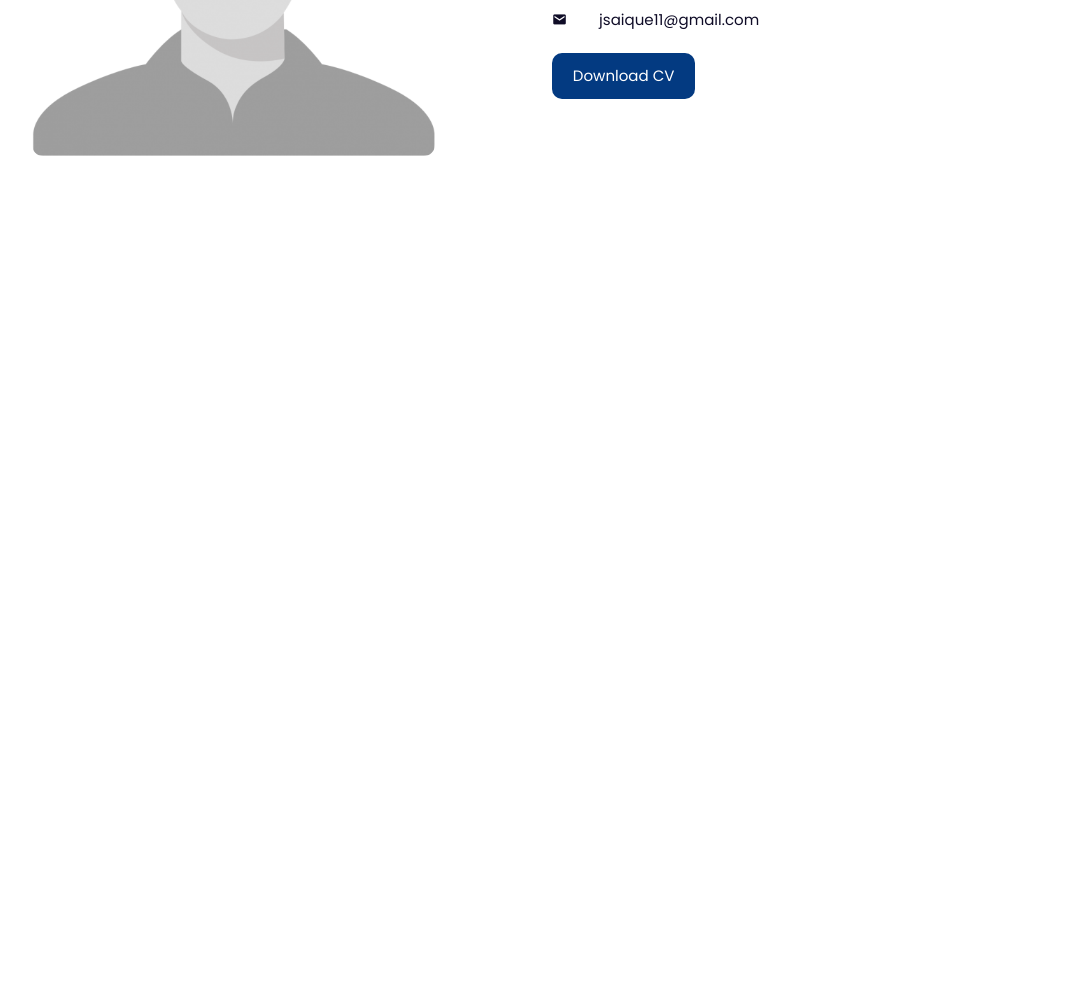
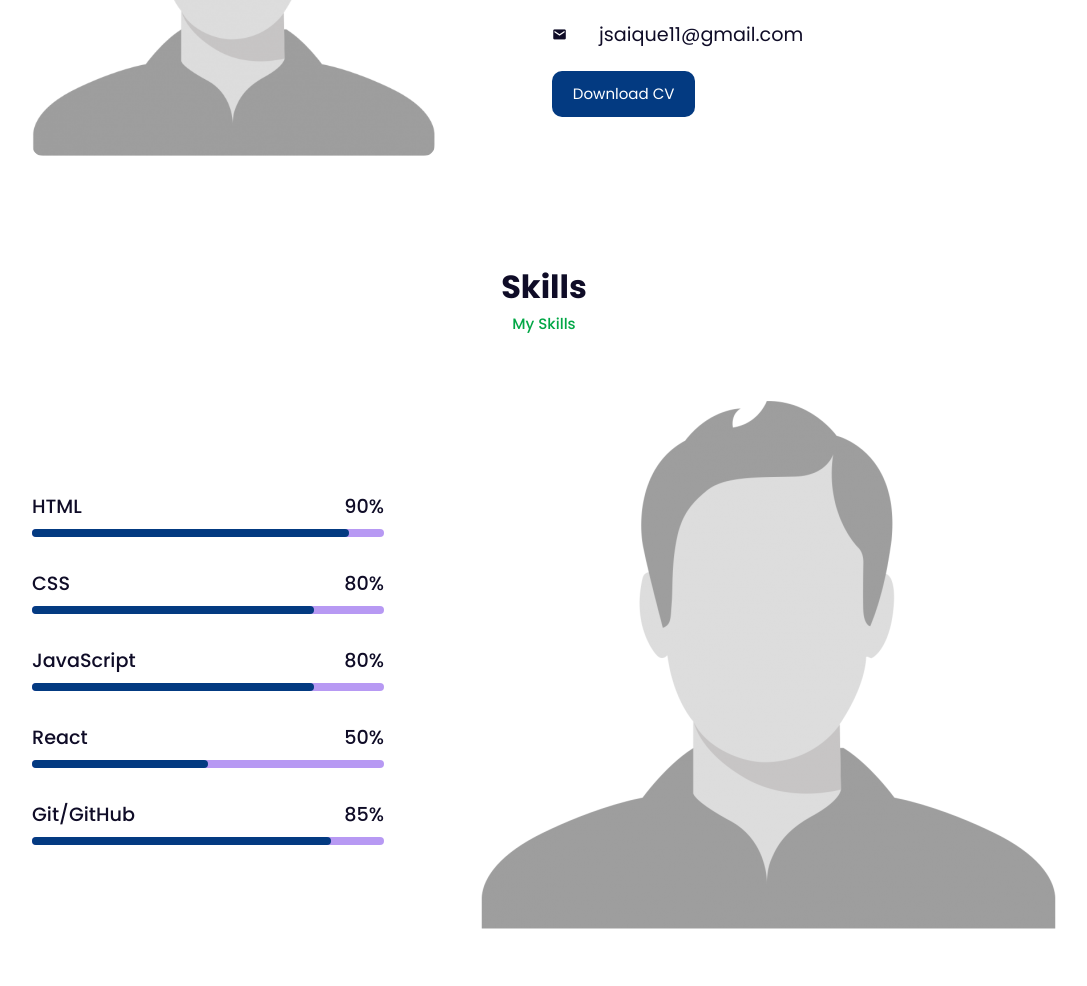
Before and after one commit to jsaique/my-website-v.2, a website built with Parcel: page index.html in a window 1280 px wide. Shown: the part 1169-2155 px from the top of the page, without its empty margins (96-1183 px from the left). Before the commit the page ends 1382 px from the top, so only its background shows below. Built offline with nearby package versions, Linux system fonts and the light colour scheme.

Commit message:
Added skills section

```diff
--- a/index.html
+++ b/index.html
@@ -25,23 +25,25 @@
     <!-- Navbar -->
     <header class="primary-header flex">
       <a href="#" class="logo uppercase">John Aries <span>Saique</span></a>
-      <button class="bx bx-menu menu-icon"></button>
+      <button class="bx bx-menu menu-icon">
+        <span class="sr-only" aria-expanded="false">Menu</span>
+      </button>
       <nav class="nav-container">
         <ul id="primary-navigation" class="primary-navigation flex">
           <li>
-            <a href="">Home</a>
+            <a href="#">Home</a>
           </li>
           <li>
-            <a href="">About</a>
+            <a href="#">About</a>
           </li>
           <li>
-            <a href="">Skills</a>
+            <a href="#">Skills</a>
           </li>
           <li>
-            <a href="">Projects</a>
+            <a href="#">Projects</a>
           </li>
           <li>
-            <a href="">Contact</a>
+            <a href="#">Contact</a>
           </li>
           <button class="bx bx-moon darkmode-toggle"></button>
         </ul>
@@ -56,9 +58,9 @@
         <a href="#"><i class="bx bxl-facebook"></i></a>
       </div>
       <div class="home-img">
-        <img src="./src/images/male-placeholder.png" alt="Johns head shot" />
+        <img src="./src/images/male-placeholder.png" alt="Johns photo" />
       </div>
-      <div class="home-txt">
+      <div class="home-text">
         <span>Hello I'm</span>
         <h1>John Aries Saique</h1>
         <h2>Frontend developer</h2>
@@ -81,7 +83,7 @@
 
       <div class="about-container grid">
         <div class="about-img">
-          <img src="src/images/male-placeholder.png" alt="" />
+          <img src="./src/images/male-placeholder.png" alt="Johns photo" />
         </div>
         <div class="about-text">
           <p>
@@ -111,5 +113,62 @@
         </div>
       </div>
     </section>
+
+    <!-- Skills -->
+
+    <section class="skills">
+      <div class="heading">
+        <h2>Skills</h2>
+        <span>My Skills</span>
+      </div>
+
+      <div class="skills-container grid">
+        <div class="bars">
+          <div class="bars-box flex">
+            <h3>HTML</h3>
+            <span>90%</span>
+            <div class="light-bar">
+              <div class="percent-bar html-bar"></div>
+            </div>
+          </div>
+
+          <div class="bars-box flex">
+            <h3>CSS</h3>
+            <span>80%</span>
+            <div class="light-bar">
+              <div class="percent-bar css-bar"></div>
+            </div>
+          </div>
+
+          <div class="bars-box flex">
+            <h3>JavaScript</h3>
+            <span>80%</span>
+            <div class="light-bar">
+              <div class="percent-bar js-bar"></div>
+            </div>
+          </div>
+
+          <div class="bars-box flex">
+            <h3>React</h3>
+            <span>50%</span>
+            <div class="light-bar">
+              <div class="percent-bar react-bar"></div>
+            </div>
+          </div>
+
+          <div class="bars-box flex">
+            <h3>Git/GitHub</h3>
+            <span>85%</span>
+            <div class="light-bar">
+              <div class="percent-bar git-bar"></div>
+            </div>
+          </div>
+        </div>
+
+        <div class="skills-img">
+          <img src="./src/images/male-placeholder.png" alt="Johns photo" />
+        </div>
+      </div>
+    </section>
   </body>
 </html>
--- a/src/css/styles.css
+++ b/src/css/styles.css
@@ -50,7 +50,6 @@ body {
   display: block;
 }
 
-/* SR-ONLY*/
 .sr-only {
   position: absolute;
   width: 1px;
@@ -150,21 +149,21 @@ body {
   border-radius: 0.7rem;
 }
 
-.home-txt span {
+.home-text span {
   font-size: var(--medium-font);
   font-weight: 500;
 }
 
-.home-txt h1 {
+.home-text h1 {
   font-size: var(--big-font);
 }
 
-.home-txt h2 {
+.home-text h2 {
   font-size: 1rem;
   font-weight: 400;
 }
 
-.home-txt p {
+.home-text p {
   font-size: var(--p-font);
   font-weight: 400;
   margin: 0.7rem 0 1rem;
@@ -201,7 +200,7 @@ body {
   background: var(--hover);
 }
 
-/* About */
+/* ABOUT */
 
 .heading {
   text-align: center;
@@ -246,3 +245,71 @@ body {
   font-weight: 400;
   margin-left: 1rem;
 }
+
+/* SKILL */
+
+.skills-container {
+  grid-template-columns: repeat(2, 1fr);
+  align-items: center;
+  gap: 2rem;
+  margin-top: 4rem;
+}
+
+.skills-img {
+  width: 80%;
+  padding-left: 4rem;
+  object-position: center;
+}
+
+.bars-box {
+  position: relative;
+  justify-content: space-between;
+  align-items: center;
+  padding: 1rem 0;
+  margin-bottom: 1rem;
+}
+
+.bars-box h3,
+span {
+  font-size: 1.2rem;
+  font-weight: 500;
+}
+
+.light-bar {
+  position: absolute;
+  bottom: 0;
+  left: 0;
+  width: 100%;
+  height: 0.5rem;
+  background: hsla(260, 100%, 44%, 0.4);
+  border-radius: 0.5rem;
+}
+
+.percent-bar {
+  position: absolute;
+  bottom: 0;
+  left: 0;
+  height: 0.5rem;
+  background-color: var(--main-color);
+  border-radius: 0.6rem;
+}
+
+.html-bar {
+  width: 90%;
+}
+
+.css-bar {
+  width: 80%;
+}
+
+.js-bar {
+  width: 80%;
+}
+
+.react-bar {
+  width: 50%;
+}
+
+.git-bar {
+  width: 85%;
+}
```
Also changed, not shown: src/images/icon-hamburger.svg (deleted), src/images/icon-moon.svg (deleted).
